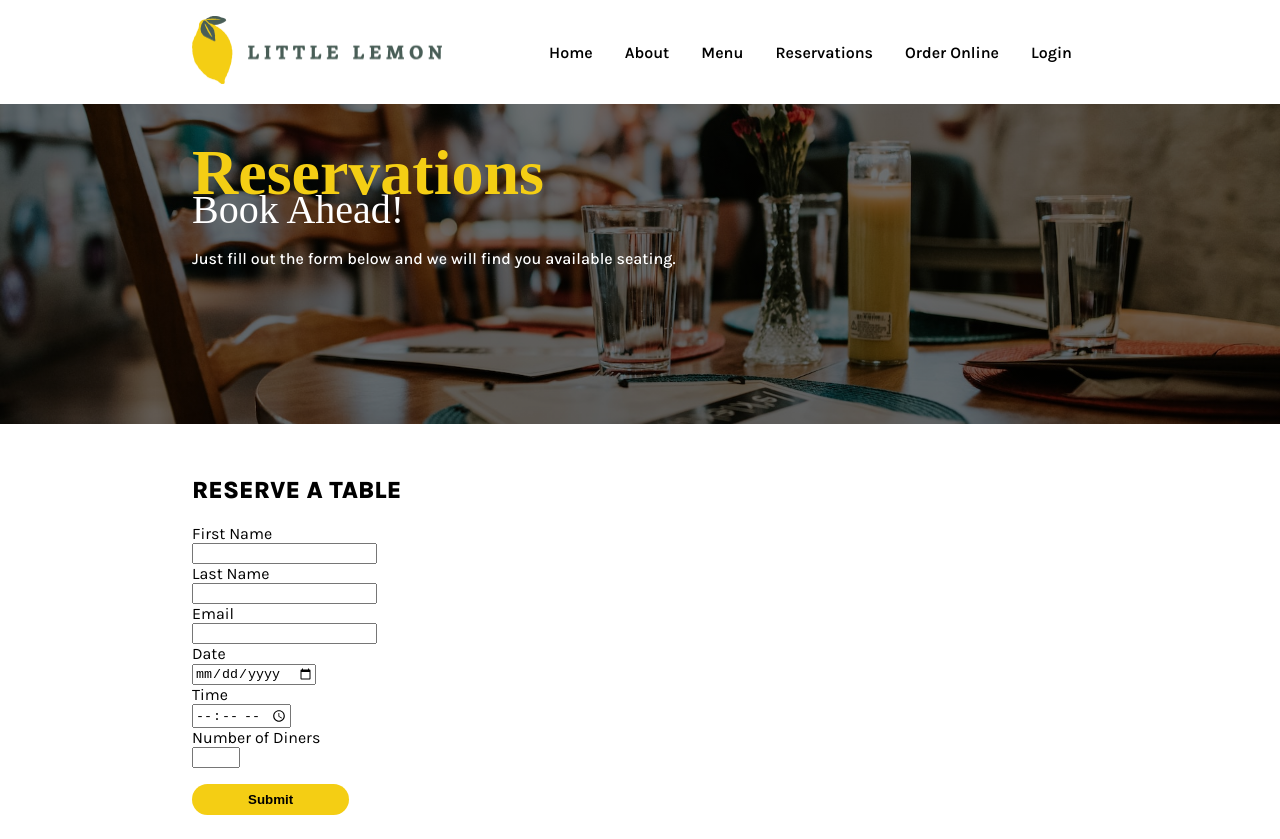
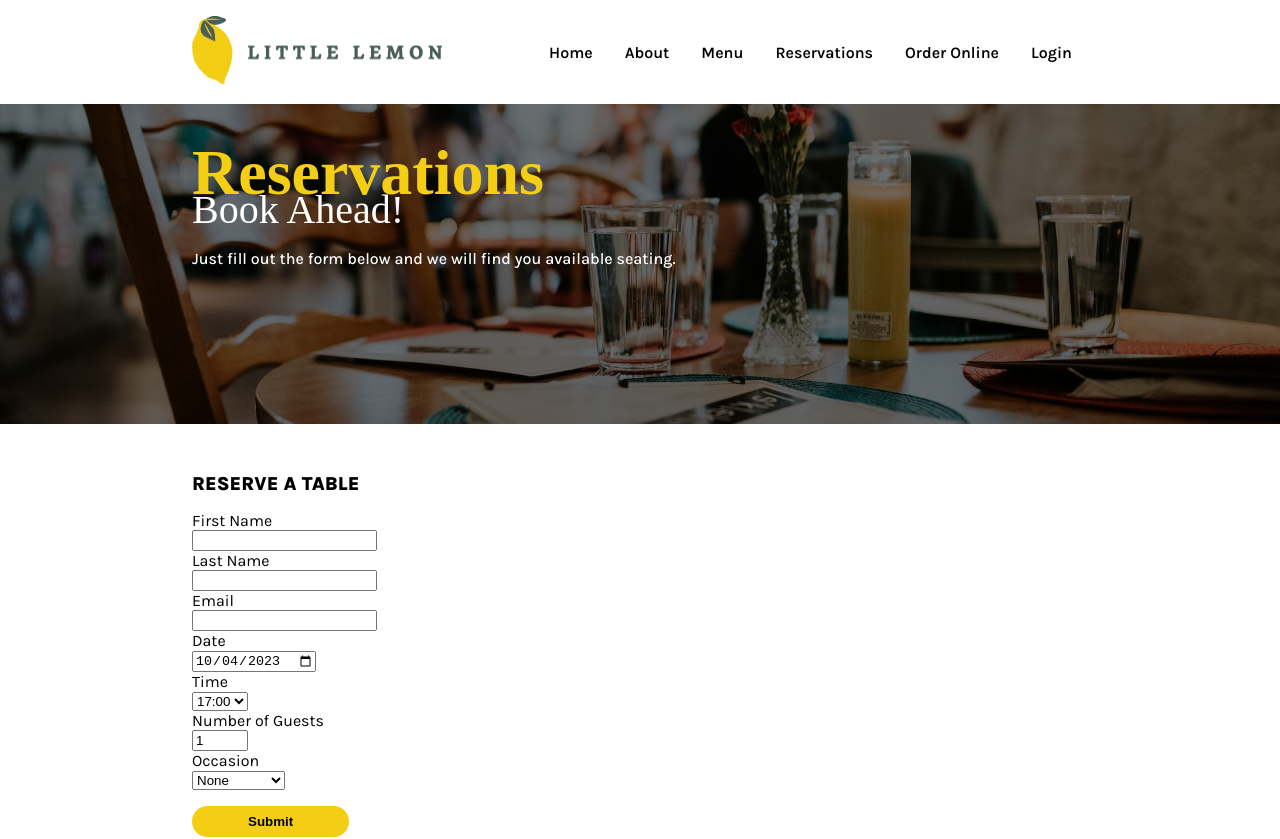
Before and after one commit to Mario-Florio/little-lemon-booking-table, a React (Create React App) app: page /#/reservations in a window 1280 px wide. Shown: the top 839 px of the page. Built offline with nearby package versions, Linux system fonts and the light colour scheme; a web font is replaced by a local one.

Commit message:
fix: an issue where initial times dont correspond to initial date

```diff
--- a/src/pages/Reservations/Main/Main.css
+++ b/src/pages/Reservations/BookingForm/BookingForm.css
@@ -7,7 +7,7 @@
 
 .reservations h2 {
     font-family: "Karla", serif;
-    font-size: 1.2;
+    font-size: 1.2rem;
     font-weight: 1000;
 }
 
--- /dev/null
+++ b/src/pages/Reservations/BookingForm/BookingForm.js
@@ -0,0 +1,129 @@
+import { useEffect, useState } from "react";
+import "./BookingForm.css";
+
+let today = new Date().toLocaleString();
+today = new Date(today).toISOString().split('T')[0];
+
+function BookingForm(props) {
+
+    const { availableTimes, setAvailableTimes } = props;
+
+    const [date, setDate] = useState(null);
+    const [dateInput, setDateInput] = useState(today);
+
+    const [time, setTime] = useState(null);
+    const [timeInput, setTimeInput] = useState(availableTimes[0]);
+
+    const [guests, setGuests] = useState(null);
+    const [guestsInput, setGuestsInput] = useState("1");
+
+    const [occasion, setOccasion] = useState(null);
+    const [occasionInput, setOccasionInput] = useState("None");
+
+    useEffect(() => {
+        console.log({
+            date: date,
+            time: time,
+            guests: guests,
+            occasion: occasion,
+        });
+    }, [date, time, guests, occasion]);
+
+    function handleChangeDate(e) {
+        setDateInput(e.target.value);
+        setAvailableTimes(e.target.value);
+    }
+
+    function handleChangeTime(e) {
+        setTimeInput(e.target.value);
+    }
+
+    function handleChangeGuests(e) {
+        setGuestsInput(e.target.value);
+    }
+
+    function handleChangeOccasion(e) {
+        setOccasionInput(e.target.value);
+    }
+
+    function onSubmit(e) {
+        e.preventDefault();
+        setDate(dateInput);
+        setTime(timeInput);
+        setGuests(guestsInput);
+        setOccasion(occasionInput);
+        setDateInput(today);
+        setTimeInput(availableTimes[0]);
+        setGuestsInput("1");
+        setOccasionInput("None");
+    }
+
+    return(
+        <section className="reservations">
+            <h2>RESERVE A TABLE</h2>
+            <form onSubmit={onSubmit}>
+                <label htmlFor="firstName">First Name</label><br/>
+                <input type="text" name="firstName" id="firstName"/><br/>
+                <label htmlFor="lastName">Last Name</label><br/>
+                <input type="text" name="lastName" id="lastName"/><br/>
+                <label htmlFor="email">Email</label><br/>
+                <input type="text" name="email" id="email" autoComplete="on"/><br/>
+                <label htmlFor="date">Date</label><br/>
+                <input
+                    type="date"
+                    name="date"
+                    id="date"
+                    min={today}
+                    value={dateInput}
+                    onChange={handleChangeDate}
+                    required={true}
+                /><br/>
+                <label htmlFor="time">Time</label><br/>
+                <select
+                    type="time"
+                    name="time"
+                    id="time"
+                    value={timeInput}
+                    onChange={handleChangeTime}
+                    required={true}
+                >
+                    {availableTimes.map(time =>
+                        <option
+                            key={time}
+                            value={time}
+                            data-testid="time"
+                        >
+                            {time}
+                        </option>
+                    )}
+                </select><br/>
+                <label htmlFor="guests">Number of Guests</label><br/>
+                <input
+                    type="number"
+                    name="guests"
+                    id="guests"
+                    min="1"
+                    max="10"
+                    placeholder="1"
+                    value={guestsInput}
+                    onChange={handleChangeGuests}
+                    required={true}
+                /><br/>
+                <label htmlFor="occasion">Occasion</label><br/>
+                <select
+                    name="occasion"
+                    id="occasion"
+                    value={occasionInput}
+                    onChange={handleChangeOccasion}
+                >
+                    <option value="none">None</option>
+                    <option value="birthday">Birthday</option>
+                    <option value="anniversary">Anniversary</option>
+                </select><br/>
+                <button type="submit">Submit</button>
+            </form>
+        </section>
+    );
+}
+
+export default BookingForm;
--- a/src/pages/Reservations/Main/Main.js
+++ /dev/null
@@ -1,26 +0,0 @@
-import "./Main.css";
-
-function Main() {
-    return(
-        <section className="reservations">
-            <h2>RESERVE A TABLE</h2>
-            <form onSubmit={(e) => e.preventDefault()}>
-                <label htmlFor="firstName">First Name</label><br/>
-                <input type="text" name="firstName" id="firstName"/><br/>
-                <label htmlFor="lastName">Last Name</label><br/>
-                <input type="text" name="lastName" id="lastName"/><br/>
-                <label htmlFor="email">Email</label><br/>
-                <input type="text" name="email" id="email" autoComplete="on"/><br/>
-                <label htmlFor="date">Date</label><br/>
-                <input type="date" name="date" id="date"/><br/>
-                <label htmlFor="time">Time</label><br/>
-                <input type="time" name="time" id="time"/><br/>
-                <label htmlFor="diners">Number of Diners</label><br/>
-                <input type="number" name="diners" id="diners" min="1" max="6"/><br/>
-                <button type="submit">Submit</button>
-            </form>
-        </section>
-    );
-}
-
-export default Main;
--- a/src/pages/Reservations/Reservations.js
+++ b/src/pages/Reservations/Reservations.js
@@ -1,11 +1,35 @@
 import Header from "./Header/Header";
-import Main from "./Main/Main";
+import BookingForm from "./BookingForm/BookingForm";
+import { useReducer } from "react";
+import { fetchAPI } from "../../utils/fetchAPI";
 
 function Reservations() {
+    const [availableTimes, setAvailableTimes] = useReducer(updateTimes, initializeTimes());
+
+    function updateTimes(availableTimes, date) {
+        const newDate = new Date(date).toLocaleString();
+        let response = fetchAPI(new Date(newDate));
+        return response.length ? response : availableTimes;
+    }
+
+    function initializeTimes() {
+        // fetchAPI returns tms available times within this function (unlike 'updateTimes')
+        // due to this, it is currently neccessary to initialize with yesterdays date
+        let yesterday = new Date().toLocaleString();
+        yesterday = new Date(yesterday);
+        yesterday.setDate(yesterday.getDate() - 1);
+        return fetchAPI(new Date(yesterday));
+    }
+
     return(
         <>
             <Header/>
-            <Main/>
+            <main>
+                <BookingForm
+                    availableTimes={availableTimes}
+                    setAvailableTimes={setAvailableTimes}
+                />
+            </main>
         </>
     );
 }
--- /dev/null
+++ b/src/utils/fetchAPI.js
@@ -0,0 +1,30 @@
+
+const seededRandom = seed => {
+    const m = 2 ** 35 - 31;
+    const a = 185852;
+    let s = seed % m;
+    return () => (s = s * a % m) / m;
+};
+
+const fetchAPI = date => {
+    let result = [];
+    let random = seededRandom(date.getDate());
+
+    for(let i = 17; i <= 23; i++) {
+        if(random() < 0.5) {
+            result.push(i + ':00');
+        }
+        if(random() < 0.5) {
+            result.push(i + ':30');
+        }
+    }
+
+    return result;
+};
+
+const submitAPI = formData => true;
+
+export {
+    fetchAPI,
+    submitAPI
+};
```
Also changed, not shown: 2 other files (tests, documents, lock files or other folders).
